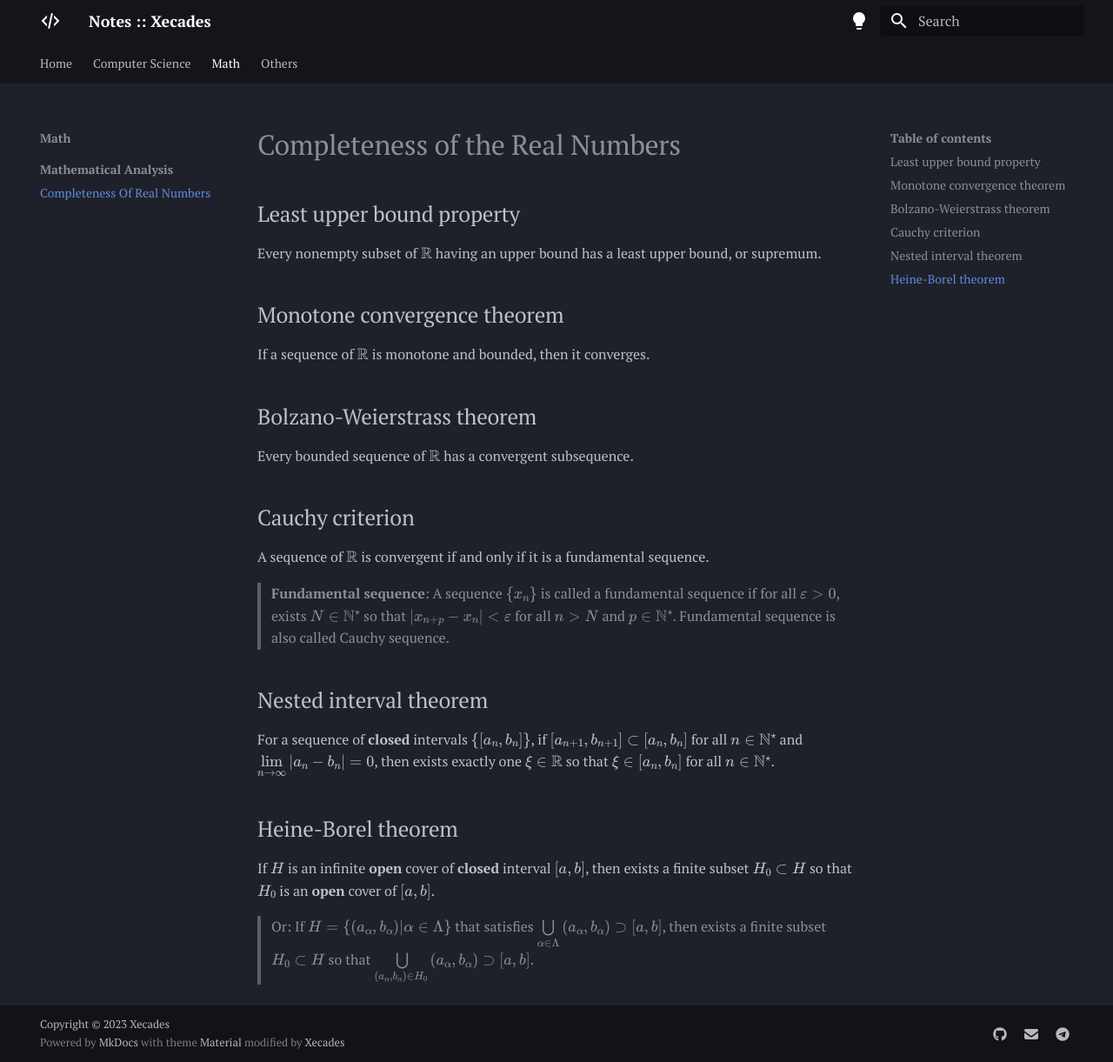
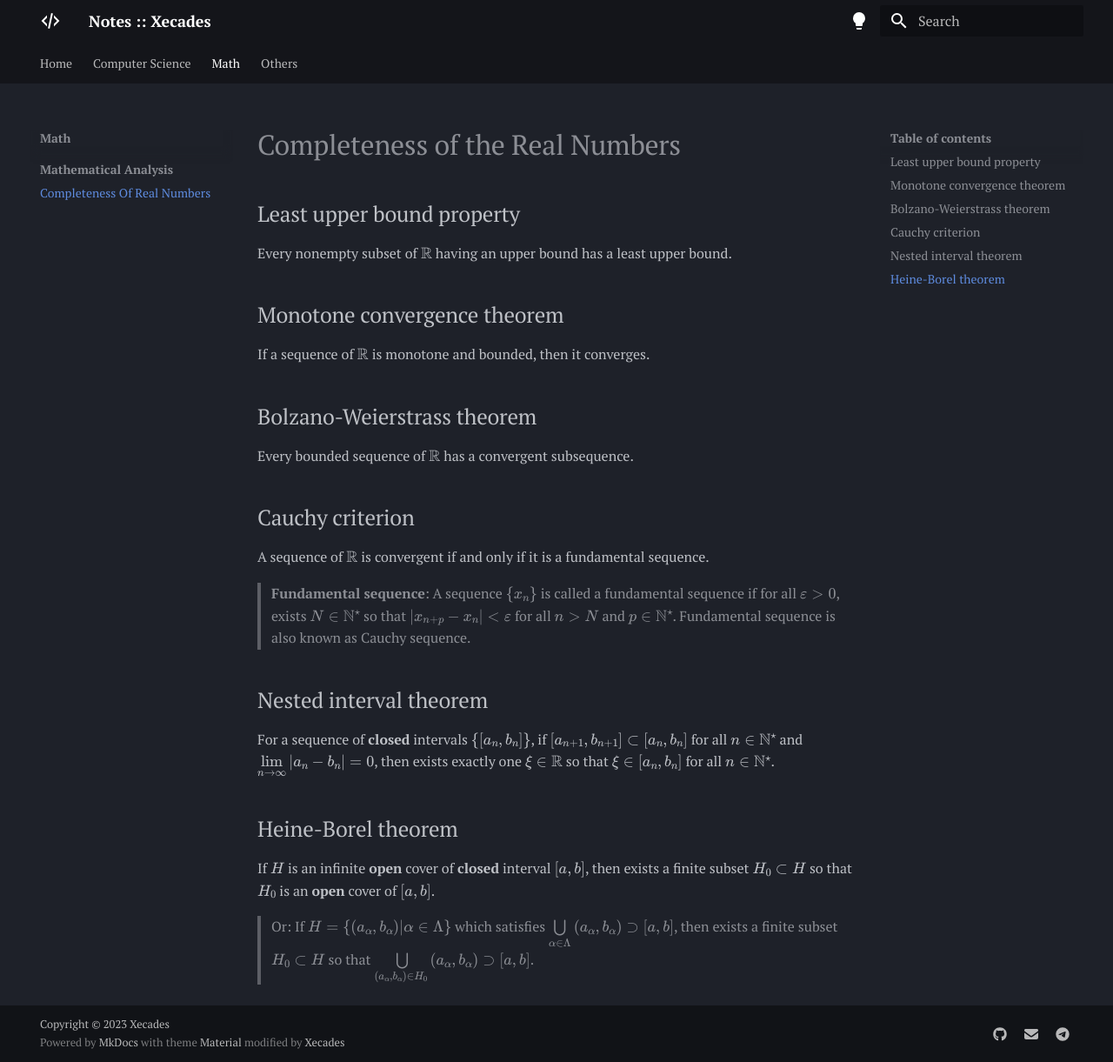
Before and after one commit to Xecades/Notes, an MkDocs documentation site: the page built from docs/math/ma/completeness-of-real-numbers.md, in a window 1280 px wide and 1221 px high. Shown: the whole window at 87% size. Built offline with MkDocs 1.6.1 and Material for MkDocs 9.7.7, drawn with Linux system fonts in a browser that asks for light colours.

```diff
--- a/docs/math/ma/completeness-of-real-numbers.md
+++ b/docs/math/ma/completeness-of-real-numbers.md
@@ -2,7 +2,7 @@
 
 ## Least upper bound property
 
-Every nonempty subset of $\mathbb{R}$ having an upper bound has a least upper bound, or supremum.
+Every nonempty subset of $\mathbb{R}$ having an upper bound has a least upper bound.
 
 ## Monotone convergence theorem
 
@@ -16,7 +16,7 @@
 
 A sequence of $\mathbb{R}$ is convergent if and only if it is a fundamental sequence.
 
-> **Fundamental sequence**: A sequence $\{x_n\}$ is called a fundamental sequence if for all $\varepsilon > 0$, exists $N\in\mathbb{N}^\star$ so that $|x_{n+p} - x_n| < \varepsilon$ for all $n>N$ and $p\in\mathbb{N}^\star$. Fundamental sequence is also called Cauchy sequence.
+> **Fundamental sequence**: A sequence $\{x_n\}$ is called a fundamental sequence if for all $\varepsilon > 0$, exists $N\in\mathbb{N}^\star$ so that $|x_{n+p} - x_n| < \varepsilon$ for all $n>N$ and $p\in\mathbb{N}^\star$. Fundamental sequence is also known as Cauchy sequence.
 
 ## Nested interval theorem
 
@@ -26,4 +26,4 @@
 
 If $H$ is an infinite **open** cover of **closed** interval $[a, b]$, then exists a finite subset $H_0\subset H$ so that $H_0$ is an **open** cover of $[a,b]$.
 
-> Or: If $H = \{(a_\alpha, b_\alpha) | \alpha \in \Lambda\}$ that satisfies $\bigcup\limits_{\alpha\in\Lambda}{(a_\alpha, b_\alpha)} \supset [a, b]$, then exists a finite subset $H_0\subset H$ so that $\bigcup\limits_{(a_\alpha, b_\alpha)\in H_0}{(a_\alpha, b_\alpha)} \supset [a, b]$.
+> Or: If $H = \{(a_\alpha, b_\alpha) | \alpha \in \Lambda\}$ which satisfies $\bigcup\limits_{\alpha\in\Lambda}{(a_\alpha, b_\alpha)} \supset [a, b]$, then exists a finite subset $H_0\subset H$ so that $\bigcup\limits_{(a_\alpha, b_\alpha)\in H_0}{(a_\alpha, b_\alpha)} \supset [a, b]$.
```
Also changed, not shown: docs/index.md (+4 -0 lines).
